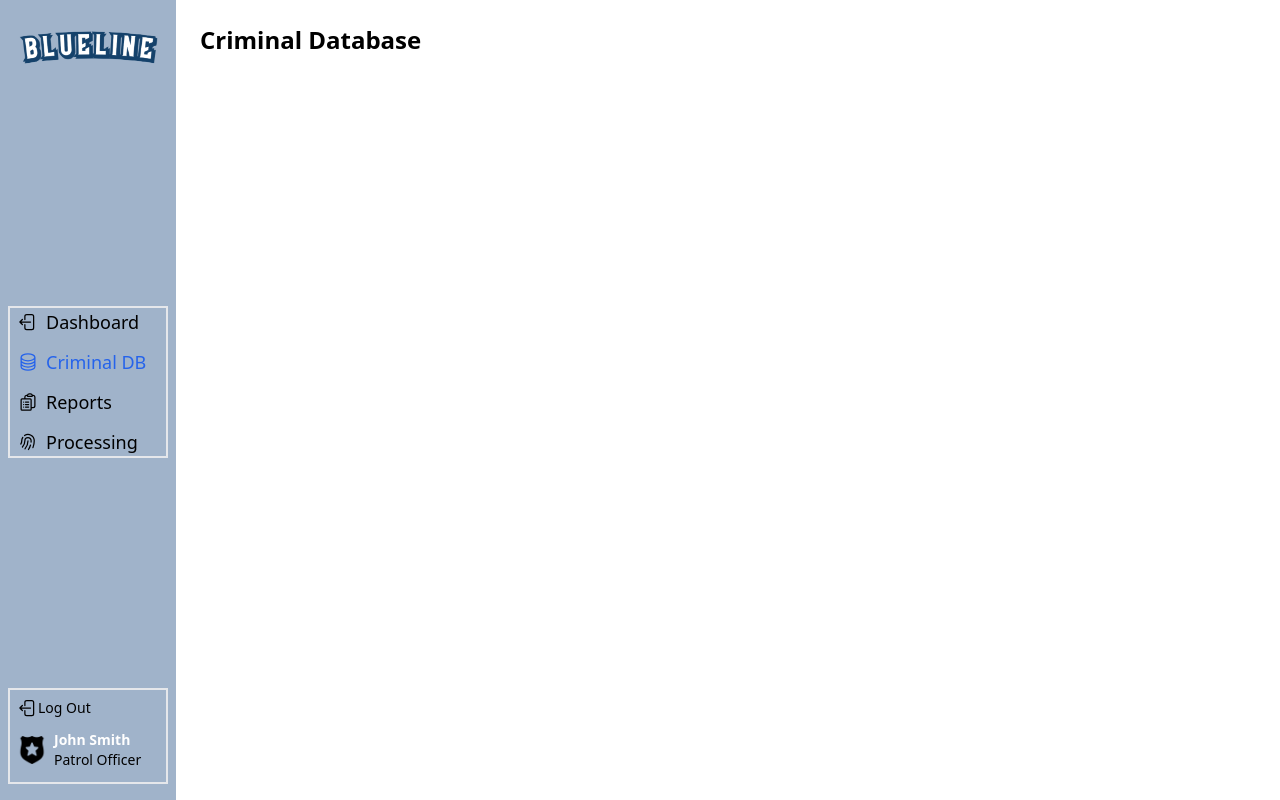
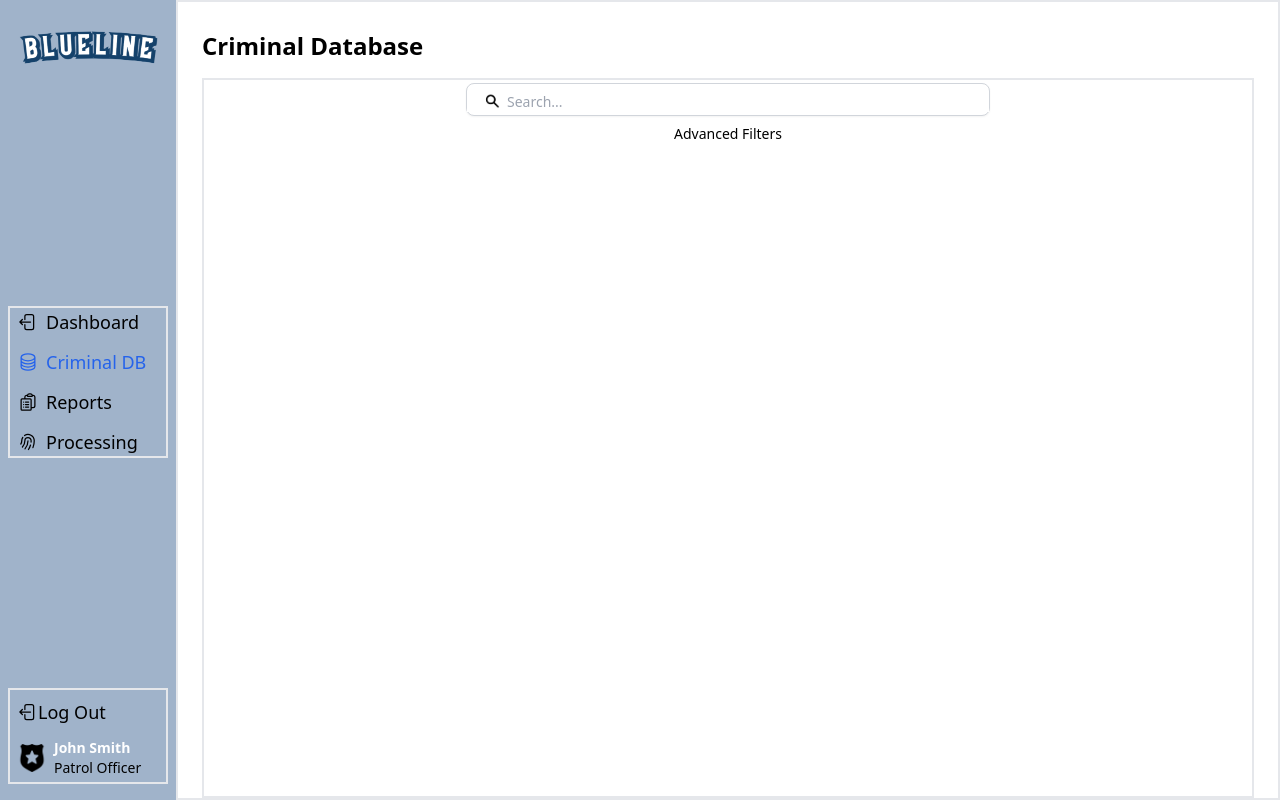
Before and after one commit to Jessalynnic/BlueLine, a React (Create React App) app in the folder blueline/: page /dashboard in a window 1280 px wide. Both pictures are taken after a click on the element "Criminal DB". Built offline with nearby package versions, Linux system fonts and the light colour scheme.

Commit message:
Added a search bar to the criminal database section

```diff
--- /dev/null
+++ b/blueline/src/pages/components/searchBar.js
@@ -0,0 +1,29 @@
+import React, { useState } from "react";
+import searchIcon from '../../images/search_icon.png';
+
+const SearchBar = () => {
+    const [query, setQuery] = useState("");
+
+    const handleSubmit = (e) => {
+        e.preventDefault();
+        console.log("Search for:", query);
+    };
+
+    return (
+        <form
+            onSubmit={handleSubmit}
+            className="relative w-1/2 h-1/2 selfcenter border border-gray-300 rounded-lg py-2 bg-white shadow-sm"
+        >
+            <img src={searchIcon} alt="hour-glass-icon" className="w-14 h-auto absolute"/>
+            <input
+                type="text"
+                className="w-full pl-10 focus:outline-none text-sm flex items-center"
+                placeholder="Search..."
+                value={query}
+                onChange={(e) => setQuery(e.target.value)}
+            />
+        </form>
+    );
+};
+
+export default SearchBar;
--- /dev/null
+++ b/blueline/src/pages/criminalDB.js
@@ -0,0 +1,13 @@
+import React from "react";
+import SearchBar from "./components/searchBar";
+
+const CriminalDB = () => {
+    return (
+        <div className="flex flex-col h-30 items-center justify-center gap-2">
+                <SearchBar/>
+                <span className="text-sm">Advanced Filters</span>
+        </div>
+    );
+};
+
+export default CriminalDB;
--- a/blueline/src/pages/dashboard.js
+++ b/blueline/src/pages/dashboard.js
@@ -4,6 +4,7 @@ import logo from '../images/blueline_text_logo.png';
 import Sidebar from './components/sideBar';
 import { ArrowLeftStartOnRectangleIcon } from '@heroicons/react/24/outline';
 import badgeIcon from '../images/badge.png';
+import CriminalDB from './criminalDB';
 
 function Dashboard() {
     const navigate = useNavigate();
@@ -19,6 +20,7 @@ function Dashboard() {
 
     return (
       <div className="flex flex-row">
+        {/* Left Column: Blueline Sidebar */}
         <div
           className="flex flex-col h-screen px-2 py-4 justify-between"
           style={{ backgroundColor: '#a0b3ca' }}
@@ -33,7 +35,7 @@ function Dashboard() {
               onClick={handleClick}
             >
               <ArrowLeftStartOnRectangleIcon className="w-5 h-5" />
-              <span className="text-sm">Log Out</span>
+              <span className="text-lg">Log Out</span>
             </div>
             <div className="flex flex-row px-2 items-center">
               <img src={badgeIcon} alt="Badge Icon" className="w-7 h-7"/>
@@ -44,10 +46,14 @@ function Dashboard() {
             </div>
           </div>
         </div>
-        <div className="flex h-20 px-6">
-          <h1 className='text-2xl font-bold self-center'>{headerText}</h1>
+        {/* Right Column: Information Section */}
+        <div className="flex-1 flex flex-col border-2 h-screen px-6 pt-7">
+          <h1 className='text-2xl mb-4 font-bold'>{headerText}</h1>
+
+          <div className="flex-1 flex flex-col h-2/3 border-2">
+            {headerText === "Criminal Database" && <CriminalDB />}
+          </div>
         </div>
-
       </div>
     );
   }
```
Also changed, not shown: blueline/src/images/._search_icon.png (added), blueline/src/images/search_icon.png (added).
